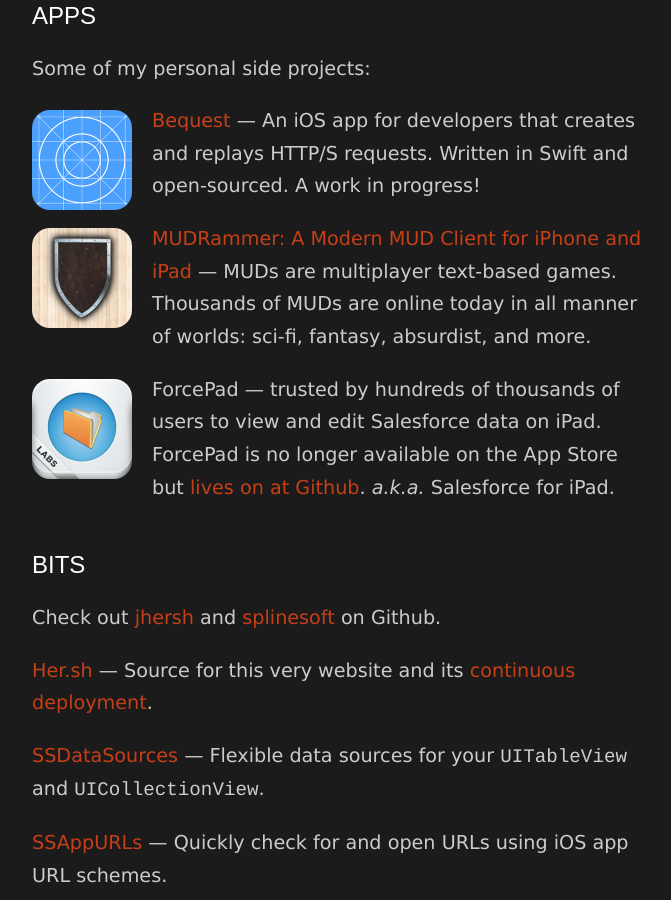
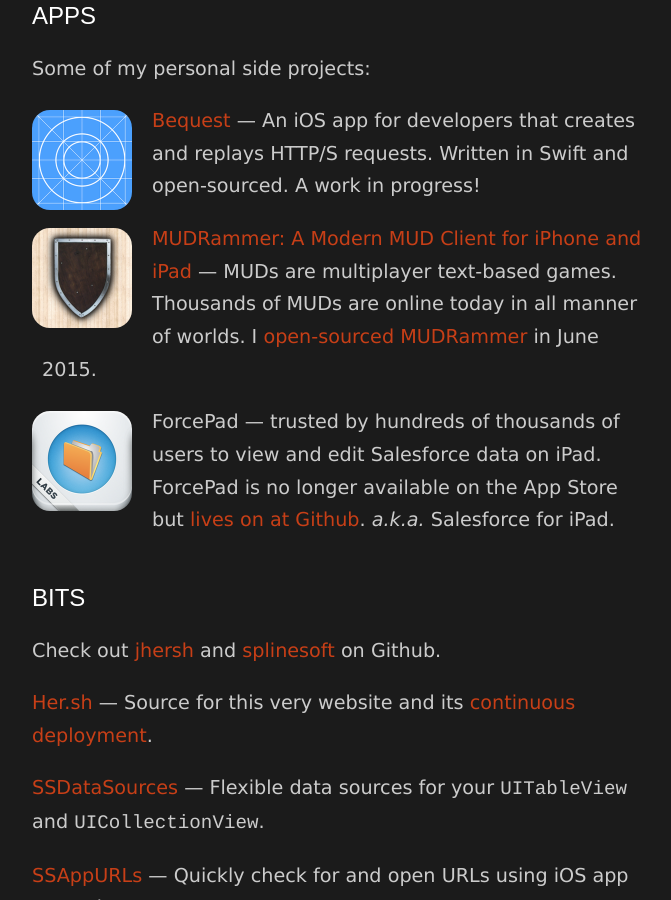
Before and after one commit to jhersh/her.sh, a Jekyll site: the page built from index.html, in a window 1280 px wide and 900 px high, scrolled down 405 px. Shown: the whole window, without its empty margins (298-969 px from the left). Built offline with Jekyll 4.4.1, drawn with Linux system fonts in a browser that asks for light colours.

Commit message:
openrammer!

```diff
--- a/_config.yml
+++ b/_config.yml
@@ -10,6 +10,7 @@
   github: https://github.com/splinesoft
 
 mudurl: https://itunes.apple.com/us/app/mudrammer-a-modern-mud-client/id597157072?mt=8
+mudsource: https://github.com/splinesoft/MUDRammer
 bequesturl: https://github.com/splinesoft/bequest
 ciurl: https://circleci.com/gh/jhersh/her.sh
 
--- a/index.html
+++ b/index.html
@@ -23,7 +23,7 @@
     <a href="{{ site.mudurl }}"><img src="/img/mud100.png" height="100" width="100" alt="MUDRammer for iPhone and iPad" /></a>
 
     <p class="appdesc">
-        <a href="{{ site.mudurl }}">MUDRammer: A Modern MUD Client for iPhone and iPad</a> &mdash; MUDs are multiplayer text-based games. Thousands of MUDs are online today in all manner of worlds: sci-fi, fantasy, absurdist, and more.
+        <a href="{{ site.mudurl }}">MUDRammer: A Modern MUD Client for iPhone and iPad</a> &mdash; MUDs are multiplayer text-based games. Thousands of MUDs are online today in all manner of worlds. I <a href="{{ site.mudsource }}">open-sourced MUDRammer</a> in June 2015.
     </p>
 </div>
 
```
